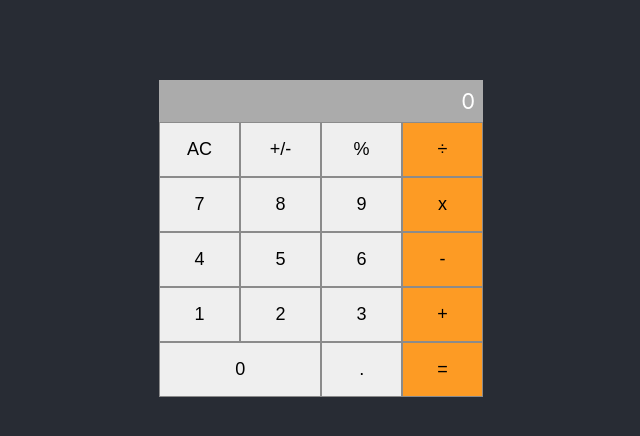
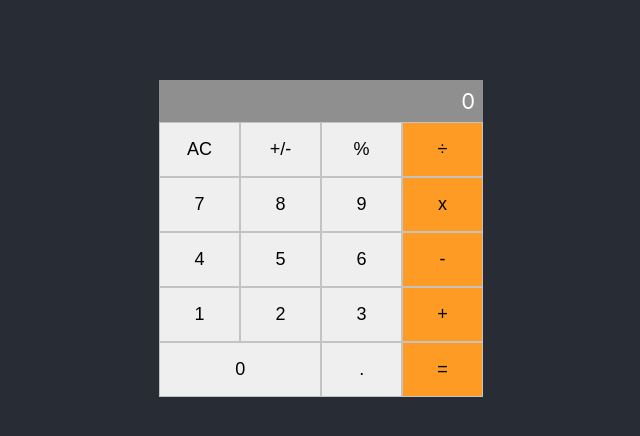
Before and after one commit to firepicaso/calculator_react, a React (Create React App) app: page / in a window 1280 px wide. Shown: the top 436 px of the page, without its empty margins (456-1096 px from the left). Built offline with nearby package versions, Linux system fonts and the light colour scheme.

Commit message:
Fix button borders

```diff
--- a/src/App.css
+++ b/src/App.css
@@ -22,13 +22,13 @@ body {
 
 button {
   width: 100%;
-  border: 1px solid rgb(139, 139, 139);
+  border: 1px solid rgb(195, 195, 195);
   font-size: 18px;
   padding: 1rem;
 }
 
 .display {
-  background-color: #ababab;
+  background-color: #8f8f8f;
   font-size: 22px;
   padding: 0.5rem 0.5rem;
   color: white;
```
